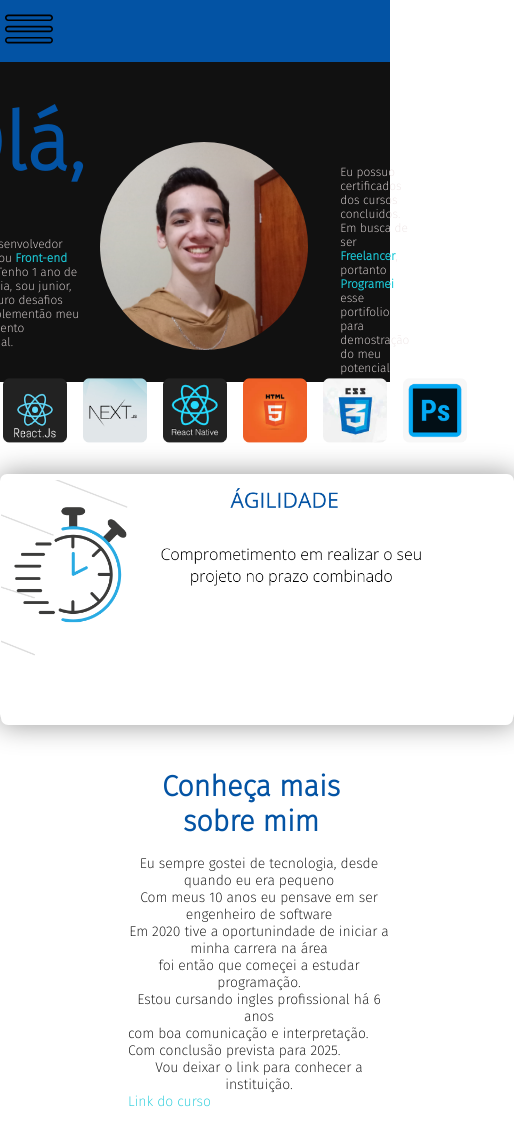
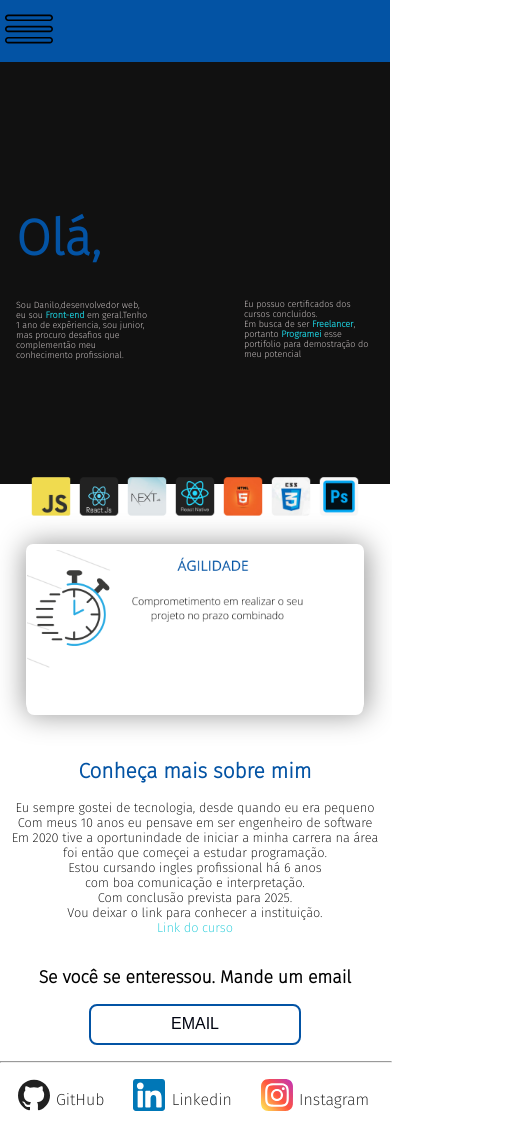
Before and after one commit to DaniloAlvesantos/Portifolio-Freelancer, a plain HTML site: page app/main.html in a window 390 px wide. Shown: the top 1138 px of the page, 514 px wide, since content can reach past the window. Drawn offline with Linux system fonts and the light colour scheme.

Commit message:
responsive 0.1

```diff
--- a/app/main.html
+++ b/app/main.html
@@ -112,9 +112,9 @@
   <hr>
   <footer>
     <ul class="container_footer">
-      <li class="list"><img class="icons" src="../app/docs/github.svg" alt="github"><a class="l0" target="_blank" href="https://github.com/DaniloAlvesantos?tab=repositories">GitHub</a></li>
-      <li class="list"><img class="icons" src="../app/docs/linkedin.svg" alt=""><a class="l1" target="_blank" href="https://www.linkedin.com/in/dalve-s/">Linkedin</a></li>
-      <li class="list"><img class="icons" src="../app/docs/instagram.svg" alt="instagram"><a class="l2" target="_blank" href="https://www.instagram.com/danilodos9818/?hl=pt-br">Instagram</a></li>
+      <li title="GitHub" class="list"><img class="icons" src="../app/docs/github.svg" alt="github"><a class="l0" target="_blank" href="https://github.com/DaniloAlvesantos?tab=repositories">GitHub</a></li>
+      <li title="Linkedin" class="list"><img class="icons" src="../app/docs/linkedin.svg" alt=""><a class="l1" target="_blank" href="https://www.linkedin.com/in/dalve-s/">Linkedin</a></li>
+      <li title="Instagram" class="list"><img class="icons" src="../app/docs/instagram.svg" alt="instagram"><a class="l2" target="_blank" href="https://www.instagram.com/danilodos9818/?hl=pt-br">Instagram</a></li>
     </ul>
   </footer>
       <script src="../scripts/main.js"></script>
--- a/styles/index.css
+++ b/styles/index.css
@@ -181,7 +181,7 @@ body.dark {
     background:var(--rich-black);
 
     width:100vw;
-    height:20rem;
+    height:50%;
 
     display: flex;
     align-items: center;
@@ -234,7 +234,7 @@ body.dark {
 .txt_sec {
     font-size:15px;
 
-    margin:6rem 3rem 0 5rem;
+    margin:7rem 3rem 0 5rem;
 
     width:30%;
 }
@@ -257,8 +257,6 @@ section {
     height:18rem;
 
     object-fit:cover;
-
-    /* margin-left:-12rem; */
     display: block;
 }
 
@@ -364,8 +362,7 @@ section {
 }
 
 hr {
-    width:90%;
-    max-width:1280px;
+    width:100vw;
 }
 
 footer {
@@ -415,16 +412,10 @@ footer {
 
     cursor: pointer;
     position: relative;
-
-    transition:all 1s ease;
-}
-
-.icons:hover{
-    transition:all 1s ease;
 }
 
 .titulo_email {
-    font-size:1.3rem;
+    font-size:110%;
 }
 
 .btn {
@@ -635,7 +626,212 @@ footer {
 }
 
 @media(max-width:610px) {
+    #perfil {
+        width:11rem;
+        height:11rem;
+    }
+    .txt {
+        font-size: 11px;
+    }
     .txt_sec {
-        width:58%;
+        width:57%;
+        font-size:11px;
     }
 }
+
+@media(max-width:570px) {
+    #titulo{
+        font-size: 60px;
+    }
+    .txt {
+        font-size:11px;
+        width:75%;
+        margin-bottom:-0.4rem;
+    }
+    .txt_sec {
+        width:60%;
+        font-size:11px;
+    }
+    .btn {
+        padding: 0.7rem 6rem;
+    }
+}
+
+@media (max-width:560px) {
+    .skills_items img {
+        width:4.4rem;
+        height:4.4rem;
+    }
+
+}
+
+@media (max-width:550px) {
+    #perfil {
+        width:10rem;
+        height:10rem;
+    }
+    .txt {
+        font-size:11px;
+        width:75%;
+        margin-bottom:-0.4rem;
+    }
+    .txt_sec {
+        width:60%;
+        font-size:11px;
+    }
+    #slider {
+        width:28rem;
+        height:15rem;
+    }
+
+    .tittle{
+        margin: auto;
+        margin:1rem;
+
+        font-size:1.5rem;
+        color: var(--USAFA-blue);
+    }
+
+    .about p{
+        font-size: 1rem;
+        margin: auto;
+    }
+}
+
+@media (max-width:520px) {
+    .skills_items img {
+        width:4rem;
+        height:4rem;
+    }
+    #slider {
+        width:25rem;
+        height:13rem;
+    }
+}
+
+
+@media(max-width:510px) {
+    .txt {
+        font-size:10px;
+        width:78%;
+        margin-bottom:-0.4rem;
+    }
+    .txt_sec {
+        width:70%;
+        font-size:10px;
+        margin-right:0.8rem;
+    }
+}
+
+@media (max-width:480px) {
+    .tittle{
+        margin: auto;
+        margin:1rem;
+
+        font-size:1.4rem;
+        color: var(--USAFA-blue);
+    }
+
+    .about p{
+        font-size:0.9rem;
+        margin: auto;
+    }
+}
+
+@media (max-width:470px) {
+    .txt {
+        font-size:10px;
+        width:80%;
+        margin-bottom:-0.4rem;
+    }
+    .txt_sec {
+        width:75%;
+        font-size:10px;
+    }
+}
+
+@media (max-width:460px){
+    .skills_items img {
+        width:3.6rem;
+        height:3.6rem;
+    }
+}
+
+@media (max-width:440px) {
+    #perfil{
+        display: none;
+    }
+    #titulo {
+        font-size: 50px;
+    }
+    .txt {
+        font-size:9px;
+        width:80%;
+    }
+    .txt_sec {
+        width:100%;
+        font-size:9px;
+    }
+    #slider {
+        width:23rem;
+        height:12rem;
+    }
+    .btn{
+        padding: 0.6rem 5rem;
+    }
+    .tittle{
+        margin: auto;
+        margin:1rem;
+
+        font-size:1.3rem;
+        color: var(--USAFA-blue);
+    }
+
+    .about p{
+        font-size:0.8rem;
+        margin: auto;
+    }
+}
+
+@media(max-width:410px) {
+    .skills_items img {
+        width:3rem;
+        height:3rem;
+    }
+    #slider {
+        width:21rem;
+        height:10rem;
+    }
+}
+
+@media(max-width:380px){
+    .list a {
+        display: none;
+    }
+}
+
+@media (max-width:380px) {
+    .tittle{
+        margin: auto;
+        margin:1rem;
+
+        font-size:1.22rem;
+        color: var(--USAFA-blue);
+    }
+
+    .about p{
+        font-size:0.7rem;
+        margin: auto;
+    }
+}
+
+@media (max-width:350px) {
+    #slider {
+        width:18rem;
+        height:8rem;
+    }
+    .skills_items img {
+        width:2.6rem;
+        height:2.6rem;
+    }
+}
```
